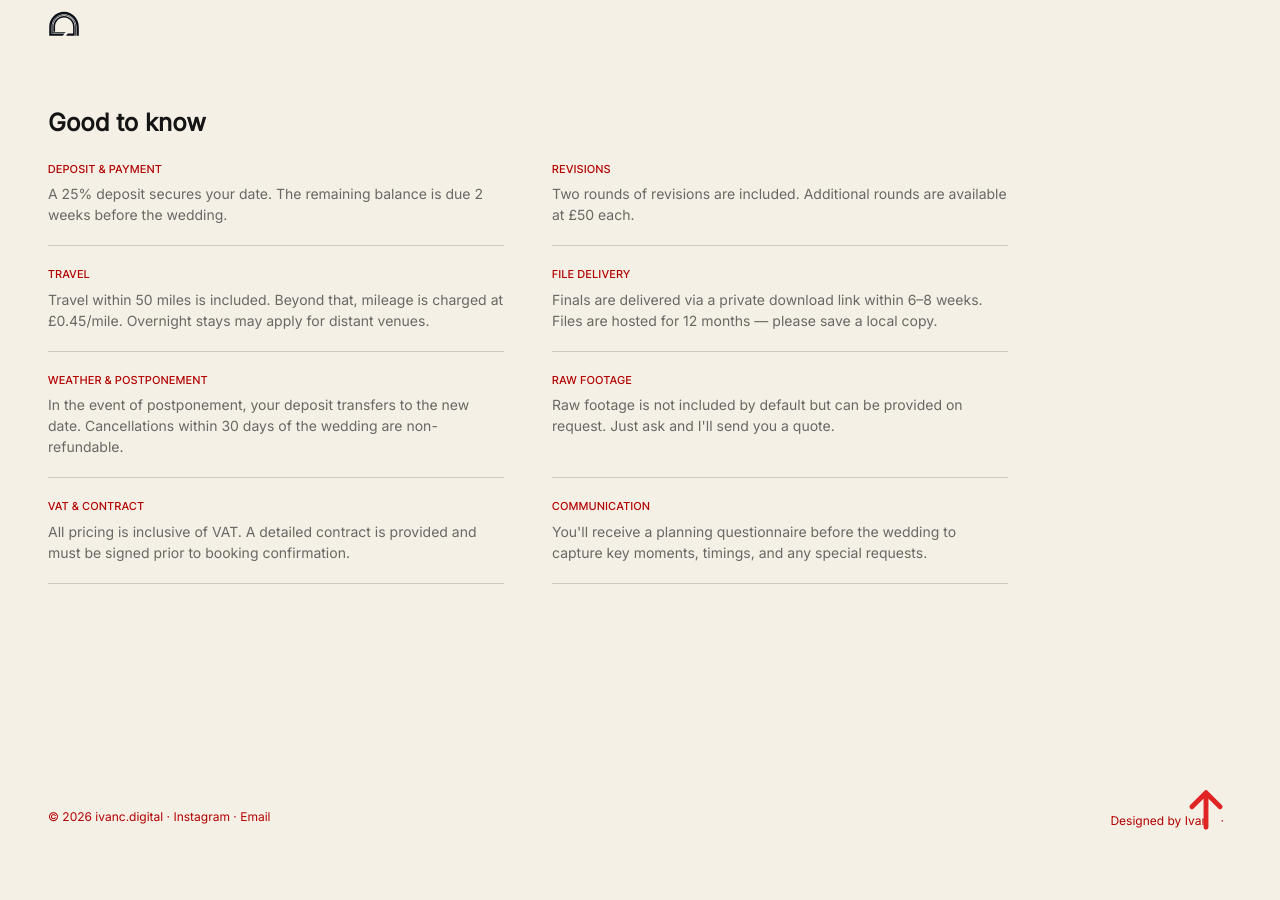
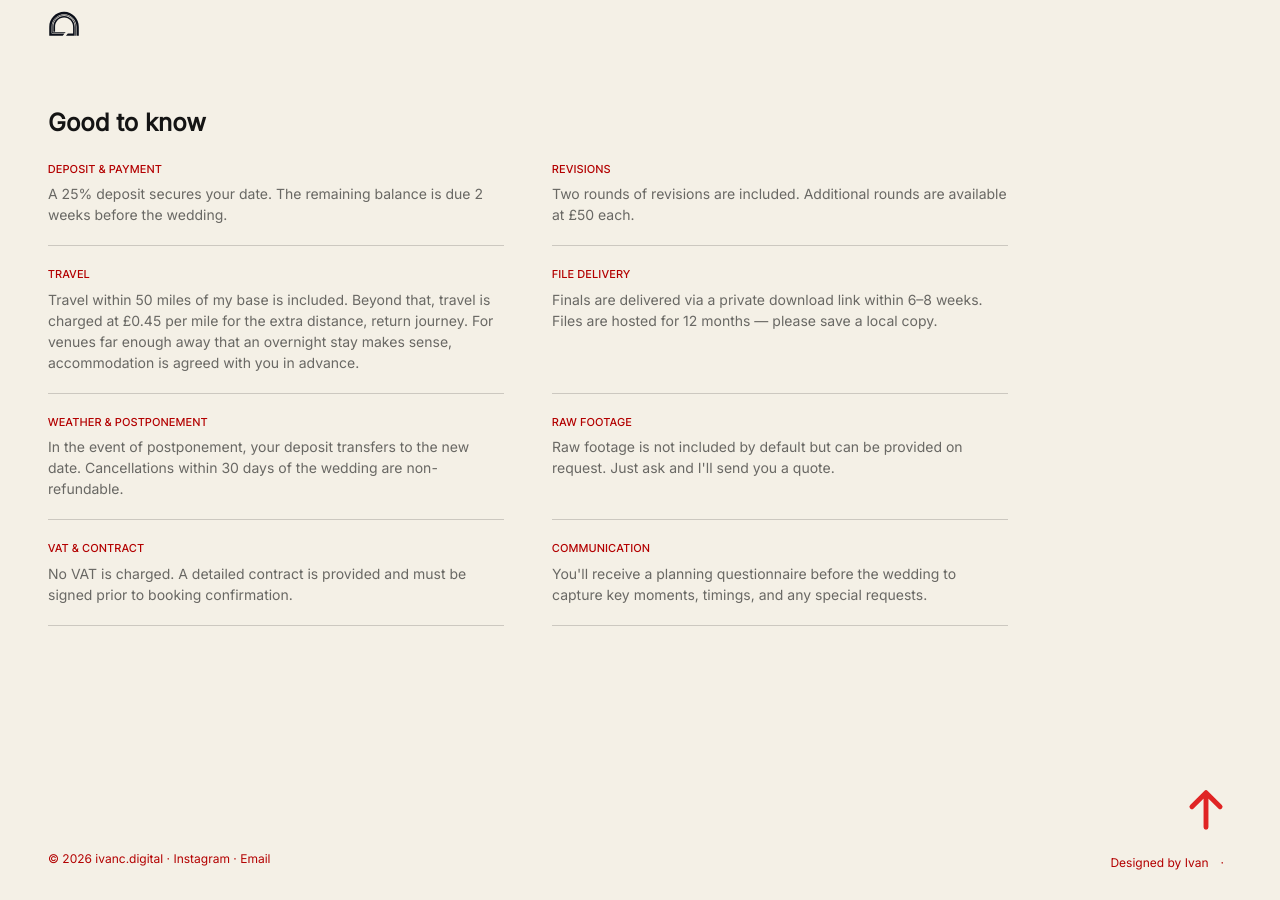
Before and after one commit to imperialfox/ivanc.digital, a Jekyll site: the page built from proposals/beth-and-kyle.html, in a window 1280 px wide and 900 px high, scrolled down 1519 px. Built offline with Jekyll 4.4.1, drawn with Linux system fonts in a browser that asks for light colours; before the commit the page ends 2377 px from its top, so only the background shows below that.

Commit message:
Clarify travel and VAT wording on Beth & Kyle proposal (0.2.9)
Co-Authored-By: Claude Sonnet 5.5 <noreply@anthropic.com>
Claude-Session: https://claude.ai/code/session_01LnPUrZL6tjzt5rq3J99NEL

```diff
--- a/_config.yml
+++ b/_config.yml
@@ -8,7 +8,7 @@ url: "https://ivanc.digital"
 baseurl: ""
 
 # Site version. Used for cache busting (?v=...) on CSS and JS. Keep in step with CHANGELOG.md.
-version: "0.2.8"
+version: "0.2.9"
 
 # Scroll effects (0.2.0): spinning scroll button that turns into back-to-top, soft fade-ins
 # as you scroll, and the draggable cubes on Home. Set to false to switch them all off.
--- a/proposals/beth-and-kyle.html
+++ b/proposals/beth-and-kyle.html
@@ -121,11 +121,11 @@ noindex: true
   <div class="proposal-notes">
     <div><h3>Deposit &amp; Payment</h3><p>A 25% deposit secures your date. The remaining balance is due 2 weeks before the wedding.</p></div>
     <div><h3>Revisions</h3><p>Two rounds of revisions are included. Additional rounds are available at £50 each.</p></div>
-    <div><h3>Travel</h3><p>Travel within 50 miles is included. Beyond that, mileage is charged at £0.45/mile. Overnight stays may apply for distant venues.</p></div>
+    <div><h3>Travel</h3><p>Travel within 50 miles of my base is included. Beyond that, travel is charged at £0.45 per mile for the extra distance, return journey. For venues far enough away that an overnight stay makes sense, accommodation is agreed with you in advance.</p></div>
     <div><h3>File Delivery</h3><p>Finals are delivered via a private download link within 6–8 weeks. Files are hosted for 12 months — please save a local copy.</p></div>
     <div><h3>Weather &amp; Postponement</h3><p>In the event of postponement, your deposit transfers to the new date. Cancellations within 30 days of the wedding are non-refundable.</p></div>
     <div><h3>Raw Footage</h3><p>Raw footage is not included by default but can be provided on request. Just ask and I'll send you a quote.</p></div>
-    <div><h3>VAT &amp; Contract</h3><p>All pricing is inclusive of VAT. A detailed contract is provided and must be signed prior to booking confirmation.</p></div>
+    <div><h3>VAT &amp; Contract</h3><p>No VAT is charged. A detailed contract is provided and must be signed prior to booking confirmation.</p></div>
     <div><h3>Communication</h3><p>You'll receive a planning questionnaire before the wedding to capture key moments, timings, and any special requests.</p></div>
   </div>
 </section>
```
Also changed, not shown: CHANGELOG.md.
